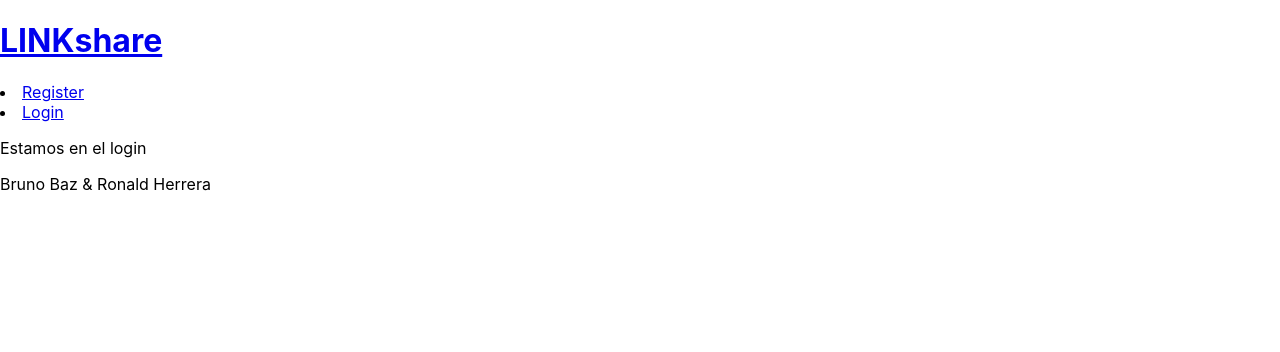
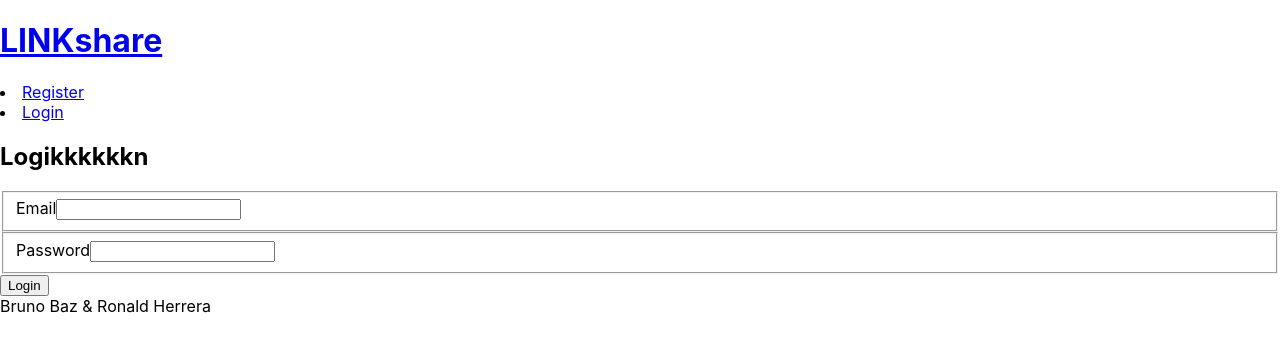
Before and after one commit to BrunoBaz/linkshare, a React (Create React App) app: page /login in a window 1280 px wide. Shown: the top 352 px of the page. Built offline with nearby package versions, Linux system fonts and the light colour scheme.

Commit message:
create login

```diff
--- /dev/null
+++ b/src/context/AuthContext.js
@@ -0,0 +1,43 @@
+import { createContext, useEffect, useState } from "react";
+import { getMyDataService } from "../services/getMyDataService";
+
+export const AuthContext = createContext(null);
+
+export const AuthContextProviderComponent = ({ children }) => {
+  const [token, setToken] = useState(localStorage.getItem("token"));
+  const [user, setUser] = useState(null);
+
+  useEffect(() => {
+    localStorage.setItem("token", token);
+  }, [token]);
+
+  useEffect(() => {
+    const getUserData = async () => {
+      try {
+        const data = await getMyDataService(token);
+
+        setUser(data);
+      } catch (error) {
+        setToken("");
+        setUser(null);
+      }
+    };
+
+    if (token) getUserData();
+  }, [token, setToken]);
+
+  const logout = () => {
+    setToken("");
+    setUser(null);
+  };
+
+  const login = (token) => {
+    setToken(token);
+  };
+
+  return (
+    <AuthContext.Provider value={{ token, user, login, logout }}>
+      {children}
+    </AuthContext.Provider>
+  );
+};
--- a/src/index.js
+++ b/src/index.js
@@ -4,12 +4,15 @@ import "./index.css";
 import App from "./App";
 import reportWebVitals from "./reportWebVitals";
 import { BrowserRouter } from "react-router-dom";
+import { AuthContextProviderComponent } from "./context/AuthContext";
 
 const root = ReactDOM.createRoot(document.getElementById("root"));
 root.render(
   <React.StrictMode>
     <BrowserRouter>
-      <App />
+      <AuthContextProviderComponent>
+        <App />
+      </AuthContextProviderComponent>
     </BrowserRouter>
   </React.StrictMode>
 );
--- a/src/pages/LoginPage.js
+++ b/src/pages/LoginPage.js
@@ -1,3 +1,58 @@
+import { useContext, useState } from "react";
+import { logInUserService } from "../services/loginUserService";
+import { useNavigate } from "react-router-dom";
+import { AuthContext } from "../context/AuthContext";
+
 export const LoginPage = () => {
-  return <p>Estamos en el login</p>;
+  const navigate = useNavigate();
+  const { login } = useContext(AuthContext);
+  const [email, setEmail] = useState("");
+  const [password, setPassword] = useState("");
+  const [error, setError] = useState("");
+
+  const handleForm = async (e) => {
+    e.preventDefault();
+
+    try {
+      const token = await logInUserService({ email, password });
+
+      login(token);
+      console.log(token);
+      navigate("/");
+    } catch (error) {
+      setError(error.message);
+    }
+  };
+  return (
+    <section>
+      <h1>Logikkkkkkn</h1>
+      <form onSubmit={handleForm}>
+        <fieldset>
+          <label htmlFor="email">Email</label>
+          <input
+            type="email"
+            name="email"
+            id="email"
+            value={email}
+            required
+            onChange={(e) => setEmail(e.target.value)}
+          />
+        </fieldset>
+        <fieldset>
+          <label htmlFor="pass">Password</label>
+          <input
+            type="password"
+            name="pass"
+            id="pass"
+            value={password}
+            required
+            onChange={(e) => setPassword(e.target.value)}
+          />
+        </fieldset>
+
+        <button>Login</button>
+        {error ? <p>{error}</p> : null}
+      </form>
+    </section>
+  );
 };
--- /dev/null
+++ b/src/services/getMyDataService.js
@@ -0,0 +1,15 @@
+export const getMyDataService = async (token) => {
+  const response = await fetch(`${process.env.REACT_APP_BACKEND}/user`, {
+    headers: {
+      Authorization: token,
+    },
+  });
+
+  const json = await response.json();
+
+  if (!response.ok) {
+    throw new Error(json.message);
+  }
+
+  return json.data;
+};
--- /dev/null
+++ b/src/services/loginUserService.js
@@ -0,0 +1,15 @@
+export const logInUserService = async ({ email, password }) => {
+  const response = await fetch(`${process.env.REACT_APP_BACKEND}/login`, {
+    method: "POST",
+    body: JSON.stringify({ email, password }),
+    headers: { "Content-Type": "application/json" },
+  });
+
+  const json = await response.json();
+
+  if (!response.ok) {
+    throw new Error(json.message);
+  }
+
+  return json.data;
+};
```
Also changed, not shown: 1 other file (tests, documents, lock files or other folders).
